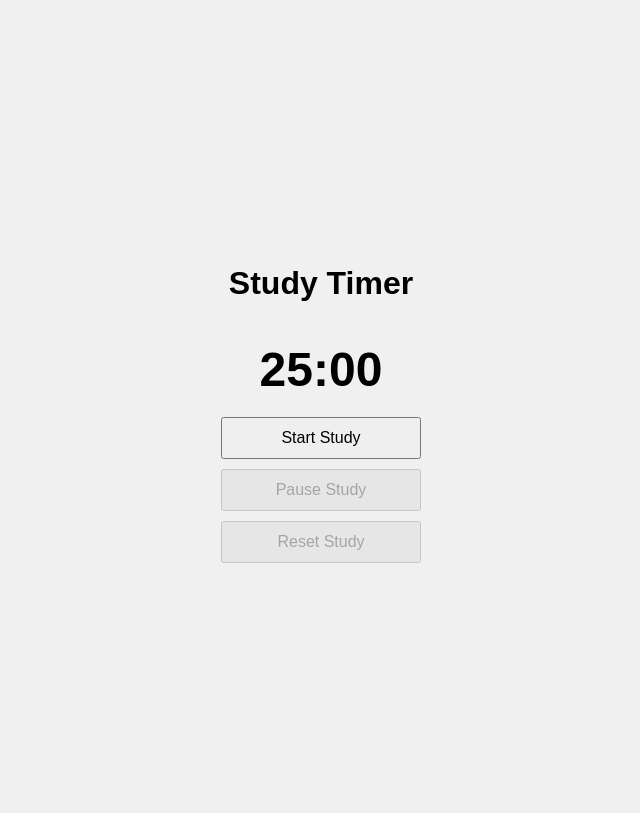
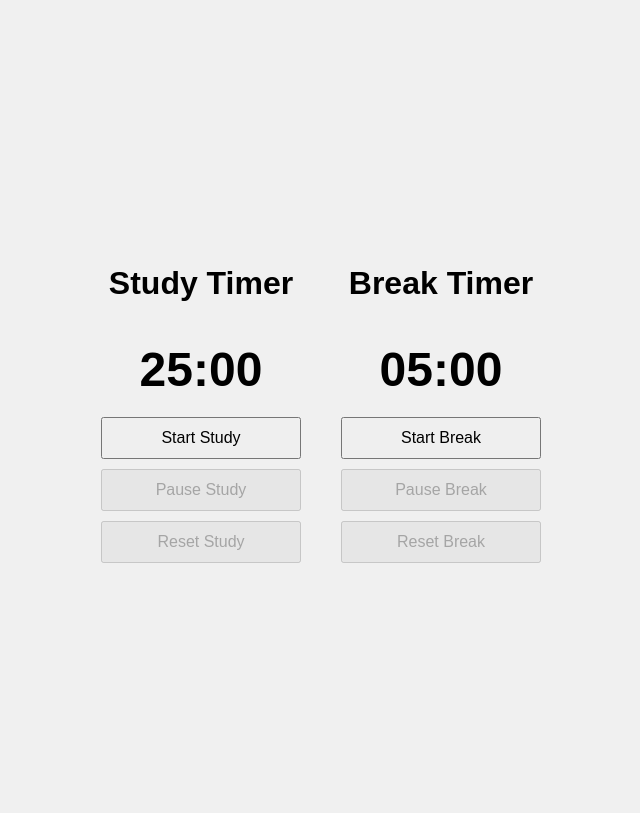
Before and after one commit to danielhizar/copilot_study_timer_pomodoro, a Flask app: page / in a window 1280 px wide. Shown: the top 813 px of the page, without its empty margins (319-959 px from the left). Run offline with Flask 3, Linux system fonts and the light colour scheme.

Commit message:
break timer works and logic between them works

```diff
--- a/static/script.js
+++ b/static/script.js
@@ -1,43 +1,87 @@
-let timer;
-let isRunning = false;
-let timeLeft = 25 * 60;
+let studyTimer;
+let breakTimer;
+let isStudyRunning = false;
+let isBreakRunning = false;
+let studyTimeLeft = 25 * 60;
+let breakTimeLeft = 5 * 60;
 
-function startTimer() {
-    if (!isRunning) {
-        isRunning = true;
-        timer = setInterval(updateTimer, 1000);
-        document.getElementById('startButton').disabled = true;
-        document.getElementById('pauseButton').disabled = false;
-        document.getElementById('resetButton').disabled = false;
+function startStudyTimer() {
+    if (!isStudyRunning) {
+        resetBreakTimer(); // Reset break timer when study timer starts
+        isStudyRunning = true;
+        studyTimer = setInterval(updateStudyTimer, 1000);
+        document.getElementById('startStudyButton').disabled = true;
+        document.getElementById('pauseStudyButton').disabled = false;
+        document.getElementById('resetStudyButton').disabled = false;
     }
 }
 
-function pauseTimer() {
-    isRunning = false;
-    clearInterval(timer);
-    document.getElementById('startButton').disabled = false;
-    document.getElementById('pauseButton').disabled = true;
-    document.getElementById('resetButton').disabled = false;
-    document.getElementById('startButton').textContent = "Continue Study";
+function pauseStudyTimer() {
+    isStudyRunning = false;
+    clearInterval(studyTimer);
+    document.getElementById('startStudyButton').disabled = false;
+    document.getElementById('pauseStudyButton').disabled = true;
+    document.getElementById('resetStudyButton').disabled = false;
+    document.getElementById('startStudyButton').textContent = "Continue Study";
 }
 
-function resetTimer() {
-    pauseTimer();
-    timeLeft = 25 * 60;
-    document.getElementById('time').textContent = formatTime(timeLeft);
-    document.getElementById('startButton').disabled = false;
-    document.getElementById('pauseButton').disabled = true;
-    document.getElementById('resetButton').disabled = true;
-    document.getElementById('startButton').textContent = "Start Study";
+function resetStudyTimer() {
+    pauseStudyTimer();
+    studyTimeLeft = 25 * 60;
+    document.getElementById('studyTime').textContent = formatTime(studyTimeLeft);
+    document.getElementById('startStudyButton').disabled = false;
+    document.getElementById('pauseStudyButton').disabled = true;
+    document.getElementById('resetStudyButton').disabled = true;
+    document.getElementById('startStudyButton').textContent = "Start Study";
 }
 
-function updateTimer() {
-    if (timeLeft > 0) {
-        timeLeft--;
-        document.getElementById('time').textContent = formatTime(timeLeft);
+function updateStudyTimer() {
+    if (studyTimeLeft > 0) {
+        studyTimeLeft--;
+        document.getElementById('studyTime').textContent = formatTime(studyTimeLeft);
     } else {
-        pauseTimer();
-        alert("Time's up!");
+        pauseStudyTimer();
+        alert("Study time's up!");
+    }
+}
+
+function startBreakTimer() {
+    if (!isBreakRunning) {
+        resetStudyTimer(); // Reset study timer when break timer starts
+        isBreakRunning = true;
+        breakTimer = setInterval(updateBreakTimer, 1000);
+        document.getElementById('startBreakButton').disabled = true;
+        document.getElementById('pauseBreakButton').disabled = false;
+        document.getElementById('resetBreakButton').disabled = false;
+    }
+}
+
+function pauseBreakTimer() {
+    isBreakRunning = false;
+    clearInterval(breakTimer);
+    document.getElementById('startBreakButton').disabled = false;
+    document.getElementById('pauseBreakButton').disabled = true;
+    document.getElementById('resetBreakButton').disabled = false;
+    document.getElementById('startBreakButton').textContent = "Continue Break";
+}
+
+function resetBreakTimer() {
+    pauseBreakTimer();
+    breakTimeLeft = 5 * 60;
+    document.getElementById('breakTime').textContent = formatTime(breakTimeLeft);
+    document.getElementById('startBreakButton').disabled = false;
+    document.getElementById('pauseBreakButton').disabled = true;
+    document.getElementById('resetBreakButton').disabled = true;
+    document.getElementById('startBreakButton').textContent = "Start Break";
+}
+
+function updateBreakTimer() {
+    if (breakTimeLeft > 0) {
+        breakTimeLeft--;
+        document.getElementById('breakTime').textContent = formatTime(breakTimeLeft);
+    } else {
+        pauseBreakTimer();
+        alert("Break time's up!");
     }
 }
 
--- a/static/style.css
+++ b/static/style.css
@@ -7,11 +7,19 @@ body {
     font-family: Arial, sans-serif;
 }
 
+.container {
+    display: flex;
+    flex-direction: row;
+    justify-content: center;
+    align-items: center;
+}
+
 .timer {
     text-align: center;
+    margin: 0 20px; /* Add horizontal margin between timers */
 }
 
-#time {
+#studyTime, #breakTime {
     font-size: 48px;
     margin-bottom: 20px;
 }
@@ -21,5 +29,5 @@ button {
     margin: 10px auto;
     padding: 10px 20px;
     font-size: 16px;
-    width: 200px; /* Increase the fixed width for the buttons */
+    width: 200px; /* Fixed width for the buttons */
 }
--- a/templates/index.html
+++ b/templates/index.html
@@ -7,12 +7,21 @@
     <link rel="stylesheet" href="{{ url_for('static', filename='style.css') }}">
 </head>
 <body>
-    <div class="timer">
-        <h1>Study Timer</h1>
-        <h2 id="time">25:00</h2>
-        <button id="startButton" onclick="startTimer()">Start Study</button>
-        <button id="pauseButton" onclick="pauseTimer()" disabled>Pause Study</button>
-        <button id="resetButton" onclick="resetTimer()" disabled>Reset Study</button>
+    <div class="container">
+        <div class="timer">
+            <h1>Study Timer</h1>
+            <h2 id="studyTime">25:00</h2>
+            <button id="startStudyButton" onclick="startStudyTimer()">Start Study</button>
+            <button id="pauseStudyButton" onclick="pauseStudyTimer()" disabled>Pause Study</button>
+            <button id="resetStudyButton" onclick="resetStudyTimer()" disabled>Reset Study</button>
+        </div>
+        <div class="timer">
+            <h1>Break Timer</h1>
+            <h2 id="breakTime">05:00</h2>
+            <button id="startBreakButton" onclick="startBreakTimer()">Start Break</button>
+            <button id="pauseBreakButton" onclick="pauseBreakTimer()" disabled>Pause Break</button>
+            <button id="resetBreakButton" onclick="resetBreakTimer()" disabled>Reset Break</button>
+        </div>
     </div>
     <script src="{{ url_for('static', filename='script.js') }}"></script>
 </body>
```
